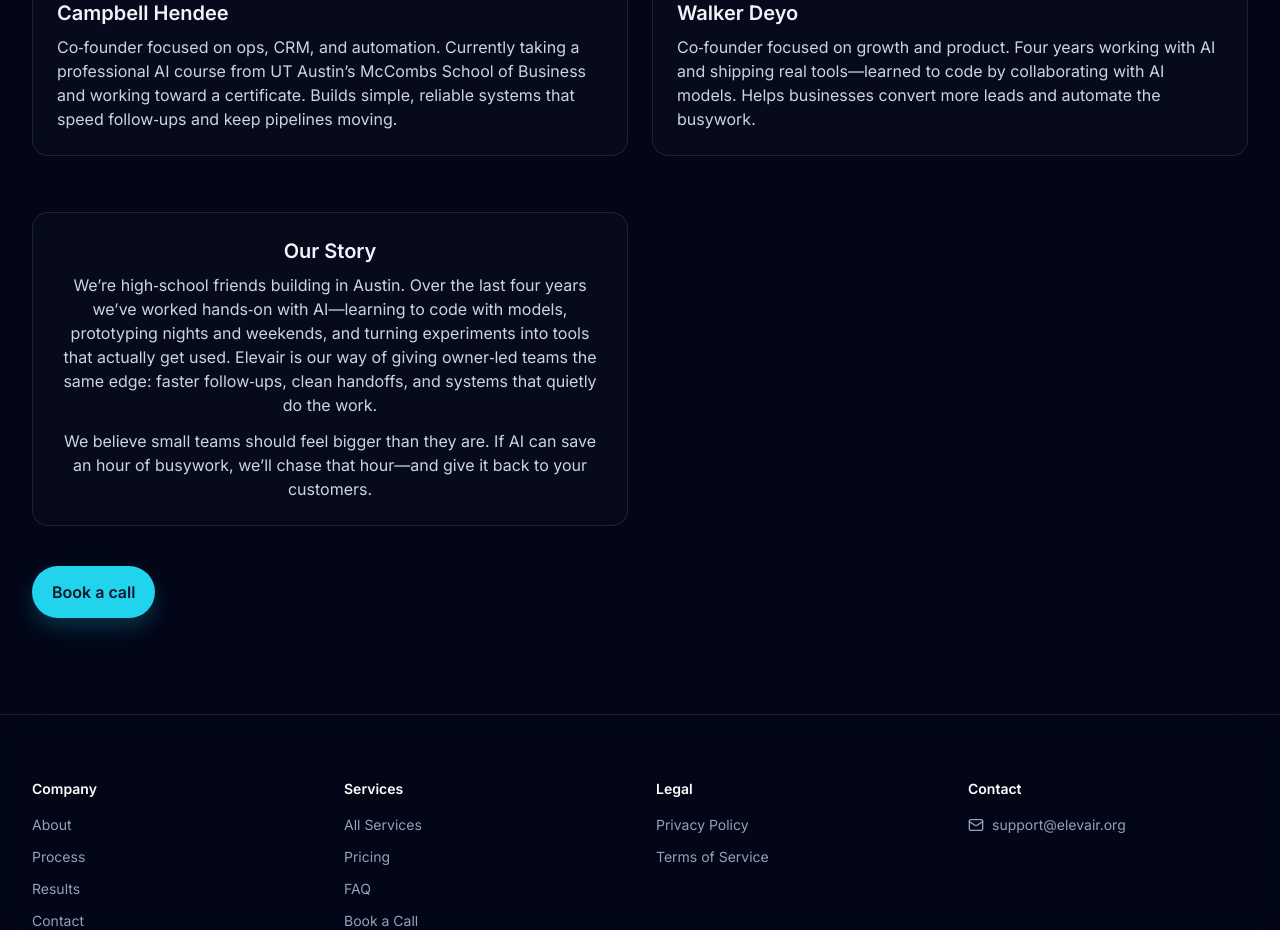
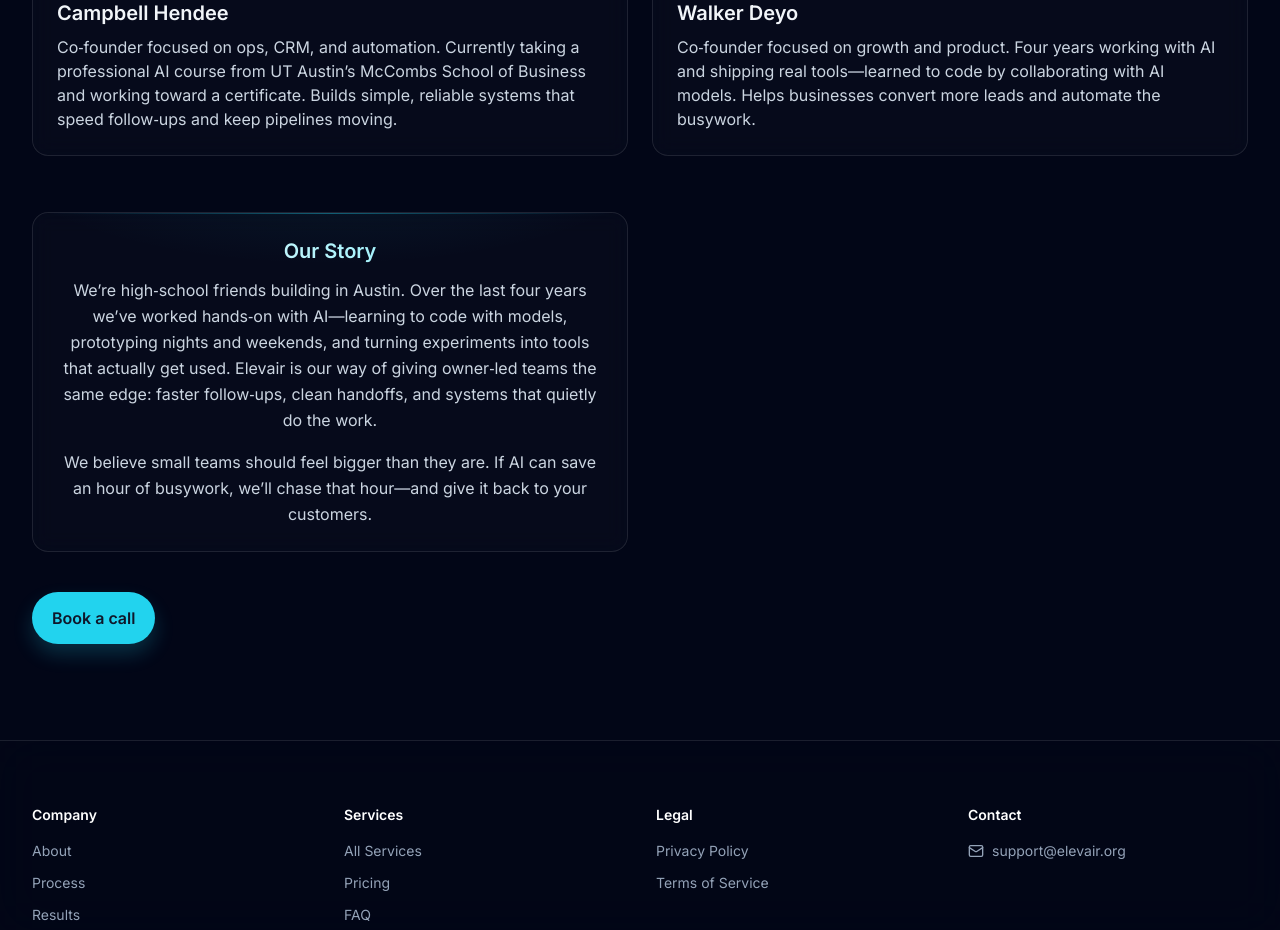
Before and after one commit to campbellhendee/elevair-clean, a Next.js app: page /about in a window 1280 px wide. Shown: the part 920-1850 px from the top of the page. Built offline with nearby package versions, Linux system fonts and the light colour scheme; no server answers.

Commit message:
About-story-design-polish

```diff
--- a/app/about/page.tsx
+++ b/app/about/page.tsx
@@ -60,16 +60,21 @@
             </p>
         </div>
         {/* Our Story (moved below team) */}
-        <div className="card-surface p-6 mt-8 max-w-3xl mx-auto text-center">
-          <h2 className="text-xl font-semibold">Our Story</h2>
-          <p className="text-slate-300 mt-2">
+        <div className="card-surface p-6 mt-8 max-w-3xl mx-auto text-center relative">
+          {/* Subtle glow background */}
+          <div aria-hidden className="pointer-events-none absolute -inset-20 opacity-70">
+            <div className="absolute inset-0 bg-[radial-gradient(600px_220px_at_50%_0%,rgba(34,211,238,.14),transparent_60%)]" />
+          </div>
+          <h2 className="text-xl font-semibold bg-gradient-to-r from-white to-cyan-300 bg-clip-text text-transparent">Our Story</h2>
+          <div aria-hidden className="absolute inset-x-4 top-0 h-px bg-gradient-to-r from-transparent via-cyan-400/40 to-transparent" />
+          <p className="text-slate-300 mt-3 leading-relaxed">
             We’re high‑school friends building in Austin. Over the last four years
             we’ve worked hands‑on with AI—learning to code with models, prototyping
             nights and weekends, and turning experiments into tools that actually
             get used. Elevair is our way of giving owner‑led teams the same edge:
             faster follow‑ups, clean handoffs, and systems that quietly do the work.
           </p>
-          <p className="text-slate-300 mt-3">
+          <p className="text-slate-300 mt-4 leading-relaxed">
             We believe small teams should feel bigger than they are. If AI can save
             an hour of busywork, we’ll chase that hour—and give it back to your
             customers.
```
